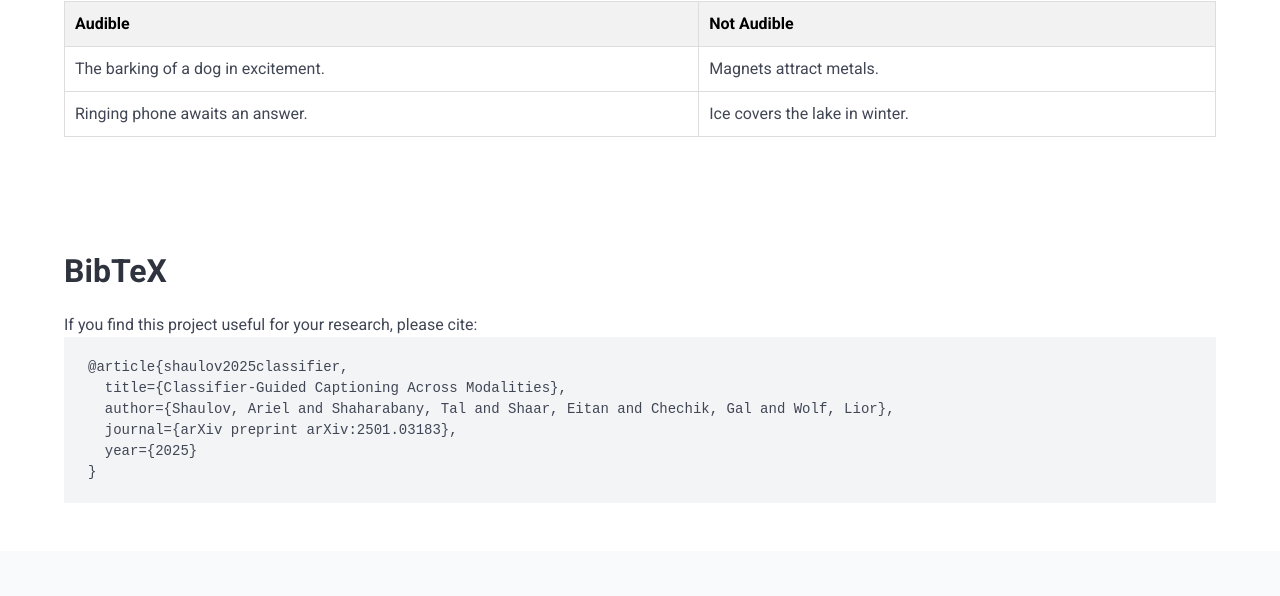
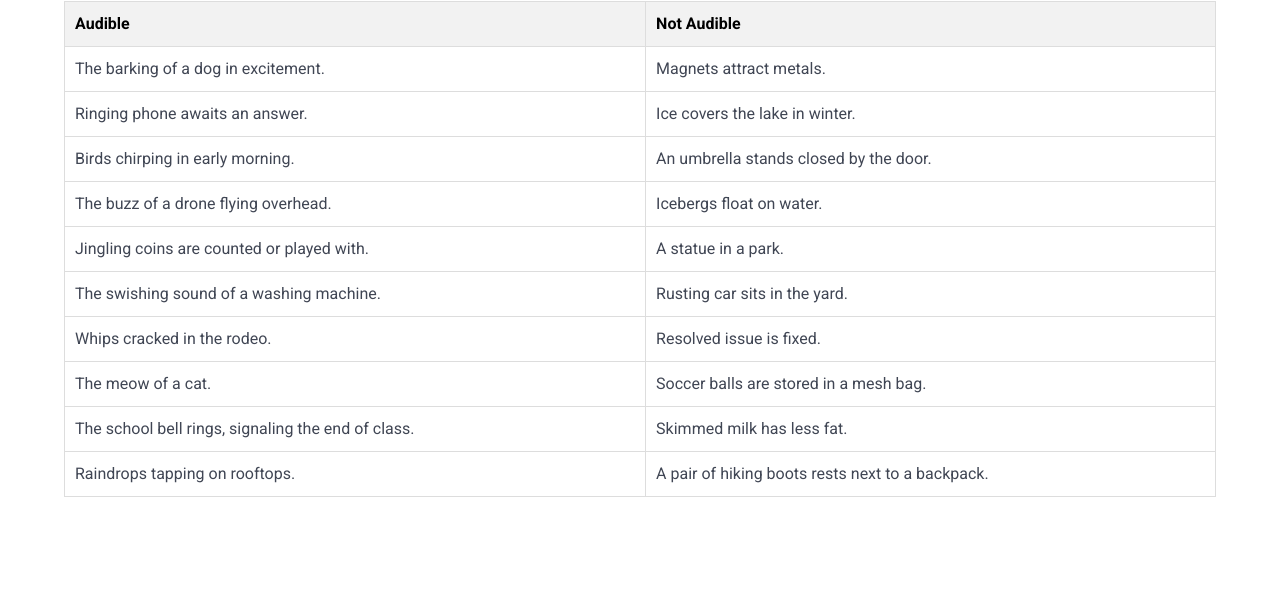
Before and after one commit to arielshaulov/Classifier-Guided-Captioning-Across-Modalities, a plain HTML site: page index.html in a window 1280 px wide. Shown: the part 826-1422 px from the top of the page. Drawn offline with nearby package versions, Linux system fonts and the light colour scheme.

Commit message:
Update index.html

```diff
--- a/index.html
+++ b/index.html
@@ -125,7 +125,52 @@
           <td>Ringing phone awaits an answer.</td>
           <td>Ice covers the lake in winter.</td>
         </tr>
-        <!-- Add more rows as needed -->
+        <tr>
+          <td>Birds chirping in early morning.</td>
+          <td>An umbrella stands closed by the door.</td>
+        </tr>
+        <tr>
+          <td>The buzz of a drone flying overhead.</td>
+          <td>Icebergs float on water.</td>
+        </tr>
+        <tr>
+          <td>Jingling coins are counted or played with.</td>
+          <td>A statue in a park.</td>
+        </tr>
+
+
+
+        <tr>
+          <td>The swishing sound of a washing machine.</td>
+          <td>Rusting car sits in the yard.</td>
+        </tr>
+
+
+        <tr>
+          <td>Whips cracked in the rodeo.</td>
+          <td>Resolved issue is fixed.</td>
+        </tr>
+
+        <tr>
+          <td>The meow of a cat.</td>
+          <td>Soccer balls are stored in a mesh bag.</td>
+        </tr>
+
+
+
+        <tr>
+          <td>The school bell rings, signaling the end of class.</td>
+          <td>Skimmed milk has less fat.</td>
+        </tr>
+
+
+        <tr>
+          <td>Raindrops tapping on rooftops.</td>
+          <td>A pair of hiking boots rests next to a backpack.</td>
+        </tr>
+
+
+
       </tbody>
     </table>
   </div>
```
